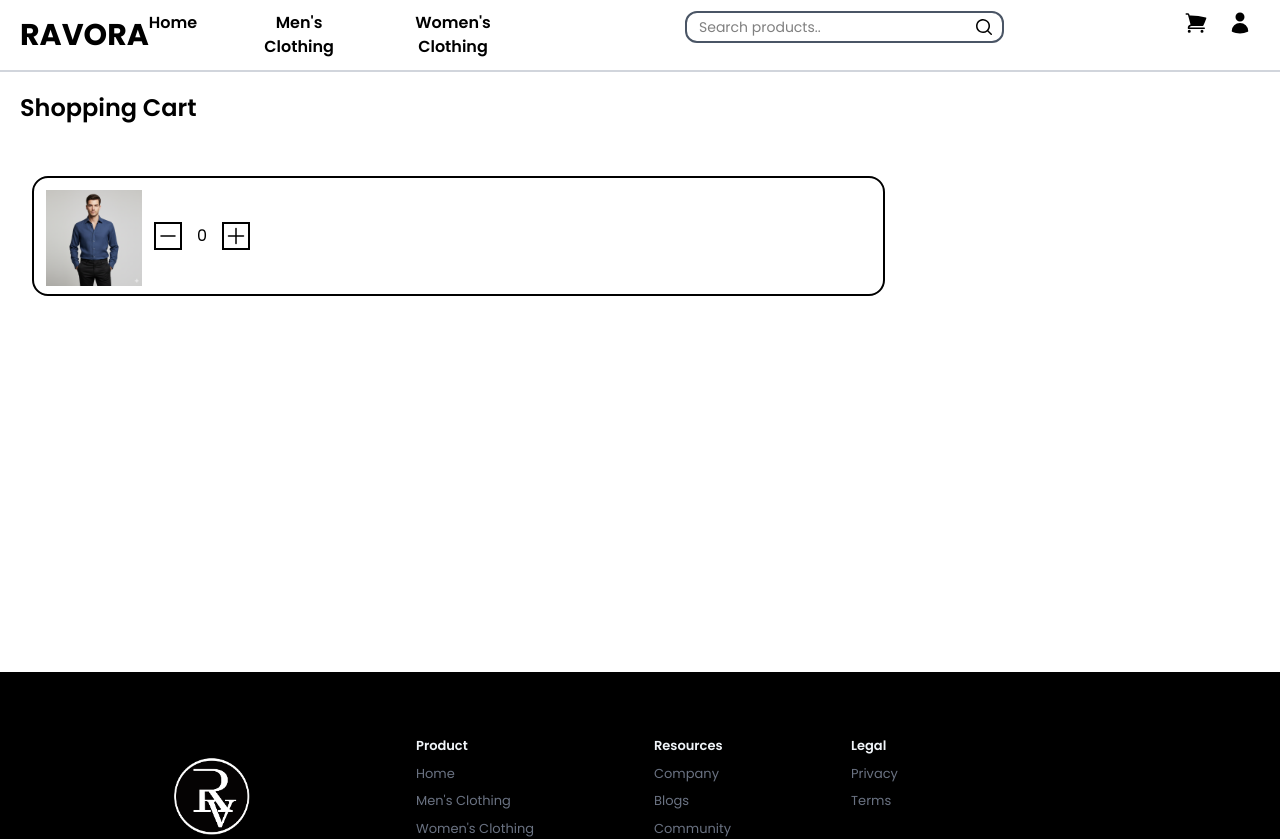
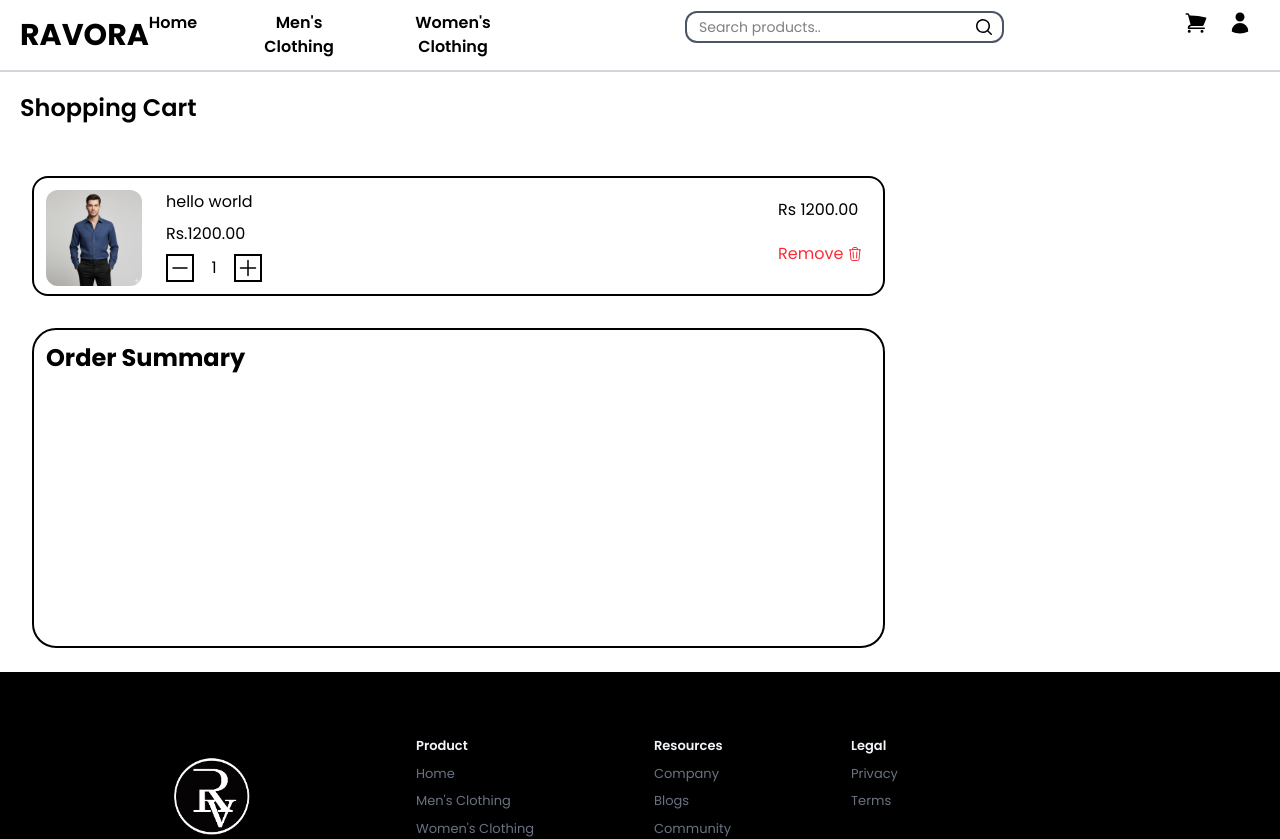
Before and after one commit to Vihanga-Theekshana/RAVORA-shopping-website, a React (Vite) app in the folder RAVORA/: page /Login in a window 1280 px wide. Shown: the top 839 px of the page. Built offline with nearby package versions, Linux system fonts and the light colour scheme.

Commit message:
implement cart some features

```diff
--- a/RAVORA/package.json
+++ b/RAVORA/package.json
@@ -15,7 +15,8 @@
     "react": "^19.2.0",
     "react-dom": "^19.2.0",
     "react-router-dom": "^7.13.0",
-    "tailwindcss": "^4.1.18"
+    "tailwindcss": "^4.1.18",
+    "zustand": "^5.0.11"
   },
   "devDependencies": {
     "@eslint/js": "^9.39.1",
--- a/RAVORA/src/components/Cartcard.jsx
+++ b/RAVORA/src/components/Cartcard.jsx
@@ -1,7 +1,7 @@
 import { useState } from "react";
 import img1 from "../assets/images/m1.png";
-const Cartcard = () => {
-  const [count, setcount] = useState(0);
+const Cartcard = ({ name, price }) => {
+  const [count, setcount] = useState(1);
   const counthandel = (value) => {
     if (value == "add") {
       setcount((prv) => prv + 1);
@@ -9,11 +9,15 @@
       setcount((prv) => prv - 1);
     }
   };
+  const total = price * count;
   return (
     <>
       <div className="justify-between border-2 w-2/3 h-30 flex rounded-2xl m-8">
         <div className="flex">
-          <img className="w-30 h-30 p-3" src={img1}></img>
+          <img className="w-30 h-30 p-3 rounded-3xl" src={img1}></img>
+          <div className="p-3 flex flex-col gap-2">
+            <div>hello world</div>
+            <div>Rs.1200.00</div>
             <div className="flex items-center">
               <button className="cursor-pointer" onClick={counthandel}>
                 <div className="border-2 p-0.2 ">
@@ -57,7 +61,27 @@
               </button>
             </div>
           </div>
-        <div></div>
+        </div>
+        <div className="p-5 flex flex-col gap-5">
+          <div>Rs {total}.00</div>
+          <button className="flex items-center gap-1 text-red-500 cursor-pointer">
+            <div>Remove</div>{" "}
+            <svg
+              xmlns="http://www.w3.org/2000/svg"
+              fill="none"
+              viewBox="0 0 24 24"
+              strokeWidth={1.5}
+              stroke="currentColor"
+              className="size-4"
+            >
+              <path
+                strokeLinecap="round"
+                strokeLinejoin="round"
+                d="m14.74 9-.346 9m-4.788 0L9.26 9m9.968-3.21c.342.052.682.107 1.022.166m-1.022-.165L18.16 19.673a2.25 2.25 0 0 1-2.244 2.077H8.084a2.25 2.25 0 0 1-2.244-2.077L4.772 5.79m14.456 0a48.108 48.108 0 0 0-3.478-.397m-12 .562c.34-.059.68-.114 1.022-.165m0 0a48.11 48.11 0 0 1 3.478-.397m7.5 0v-.916c0-1.18-.91-2.164-2.09-2.201a51.964 51.964 0 0 0-3.32 0c-1.18.037-2.09 1.022-2.09 2.201v.916m7.5 0a48.667 48.667 0 0 0-7.5 0"
+              />
+            </svg>
+          </button>
+        </div>
       </div>
     </>
   );
--- a/RAVORA/src/pages/Cart.jsx
+++ b/RAVORA/src/pages/Cart.jsx
@@ -5,7 +5,18 @@
     <>
       <div className="w-full h-150">
         <h1 className="text-2xl font-semibold p-5">Shopping Cart</h1>
-        <Cartcard />
+        <div>
+          <Cartcard price={1200} />
+        </div>
+        <div className="w-2/3 border-2 rounded-3xl h-80 m-8">
+          <div className="text-2xl font-bold m-3">Order Summary</div>
+          <div>
+            <div className="flex justify-between">
+              <div></div>
+              <div></div>
+            </div>
+          </div>
+        </div>
       </div>
     </>
   );
```
Also changed, not shown: 1 other file (tests, documents, lock files or other folders). Lines whose indentation alone changed are shown as unchanged.
